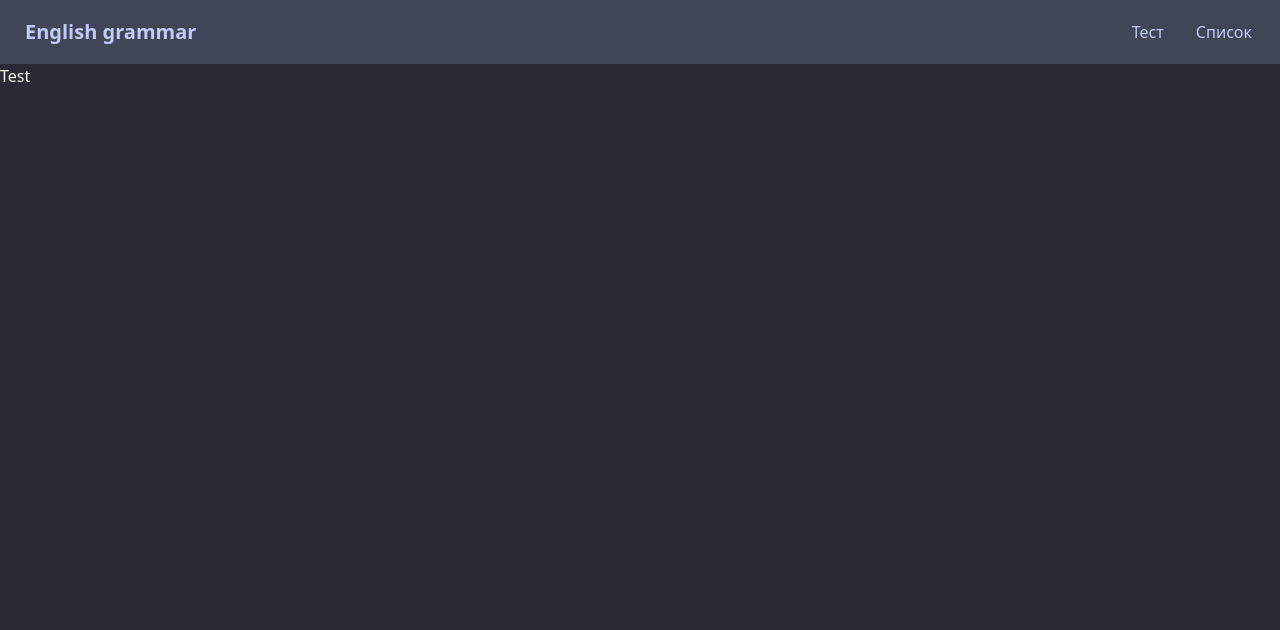
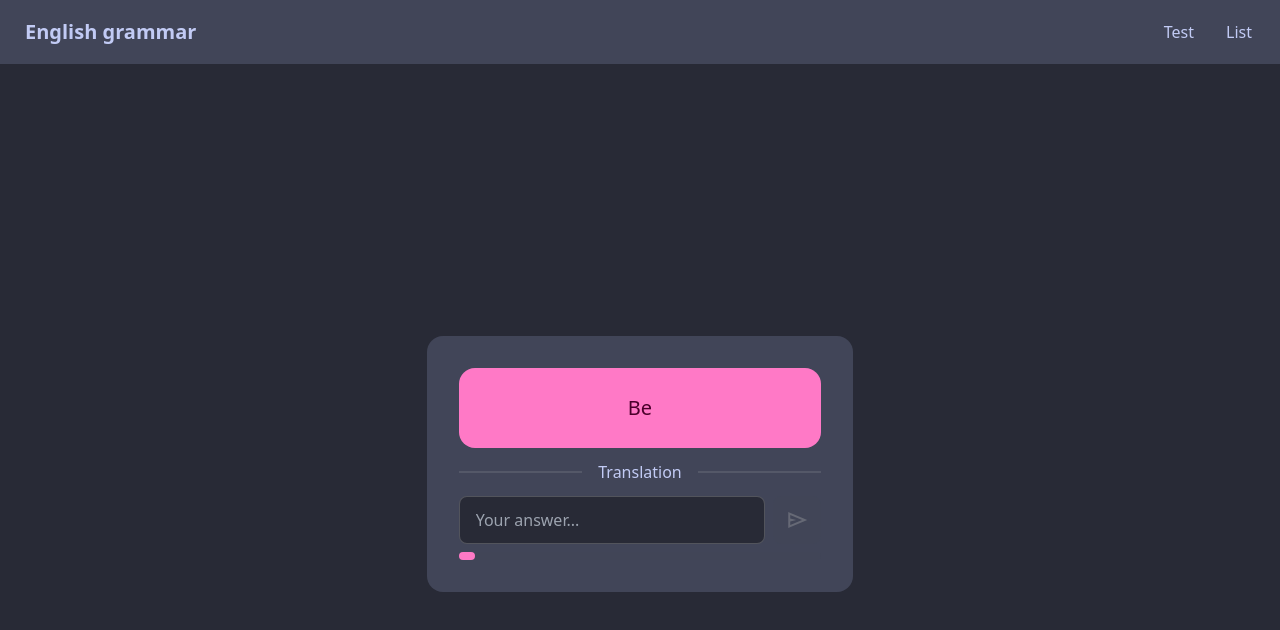
Before and after one commit to Alex-La/english-grammar-client, a React (Vite) app: page / in a window 1280 px wide. Shown: the top 630 px of the page. Built offline with nearby package versions, Linux system fonts and the light colour scheme; no server answers.

Commit message:
Test preset

```diff
--- a/index.html
+++ b/index.html
@@ -3,6 +3,9 @@
   <head>
     <meta charset="UTF-8" />
     <link rel="icon" type="image/svg+xml" href="/vite.svg" />
+    <link
+      rel="stylesheet"
+      href="https://fonts.googleapis.com/css2?family=Material+Symbols+Outlined:opsz,wght,FILL,GRAD@48,400,0,0" />
     <meta name="viewport" content="width=device-width, initial-scale=1.0" />
     <title>English grammar</title>
   </head>
--- a/src/presenter/app/overlay/PageOverlay.tsx
+++ b/src/presenter/app/overlay/PageOverlay.tsx
@@ -12,10 +12,10 @@ export const PageOverlay: React.FC = memo(() => (
       <div className="flex-none">
         <ul className="menu menu-horizontal px-1">
           <li>
-            <Link to="/">Тест</Link>
+            <Link to="/">Test</Link>
           </li>
           <li>
-            <Link to="/list">Список</Link>
+            <Link to="/list">List</Link>
           </li>
         </ul>
       </div>
--- a/src/presenter/page/List.tsx
+++ b/src/presenter/page/List.tsx
@@ -14,6 +14,8 @@ export const List: React.FC = memo(() => {
 
   return (
     <div className="overflow-x-auto">
+      {true && <progress className="progress progress-primary w-full"></progress>}
+
       <table className="table w-full">
         <thead>
           <tr>
--- a/src/presenter/page/Test.tsx
+++ b/src/presenter/page/Test.tsx
@@ -1,7 +1,27 @@
 import React, {memo} from 'react'
 
 export const Test: React.FC = memo(() => {
-  return <>Test</>
+  return (
+    <div className="h-screen flex items-center justify-center">
+      <div className="card w-1/3 bg-neutral text-neutral-content">
+        <div className="card-body items-center text-center">
+          <div className="flex flex-col w-full border-opacity-50">
+            <div className="grid h-20 card bg-primary text-primary-content text-xl rounded-box place-items-center">
+              Be
+            </div>
+            <div className="divider">Translation</div>
+            <div className="card rounded-box flex-row justify-between">
+              <input type="text" placeholder="Your answer..." className="input input-bordered w-full" />
+              <button className="btn btn-primary btn-square ml-2" disabled>
+                <span className="material-symbols-outlined">send</span>
+              </button>
+            </div>
+          </div>
+          {true && <progress className="progress progress-primary w-full"></progress>}
+        </div>
+      </div>
+    </div>
+  )
 })
 
 Test.displayName = Test.name
```
Also changed, not shown: src/presenter/shared/index.ts (added).
